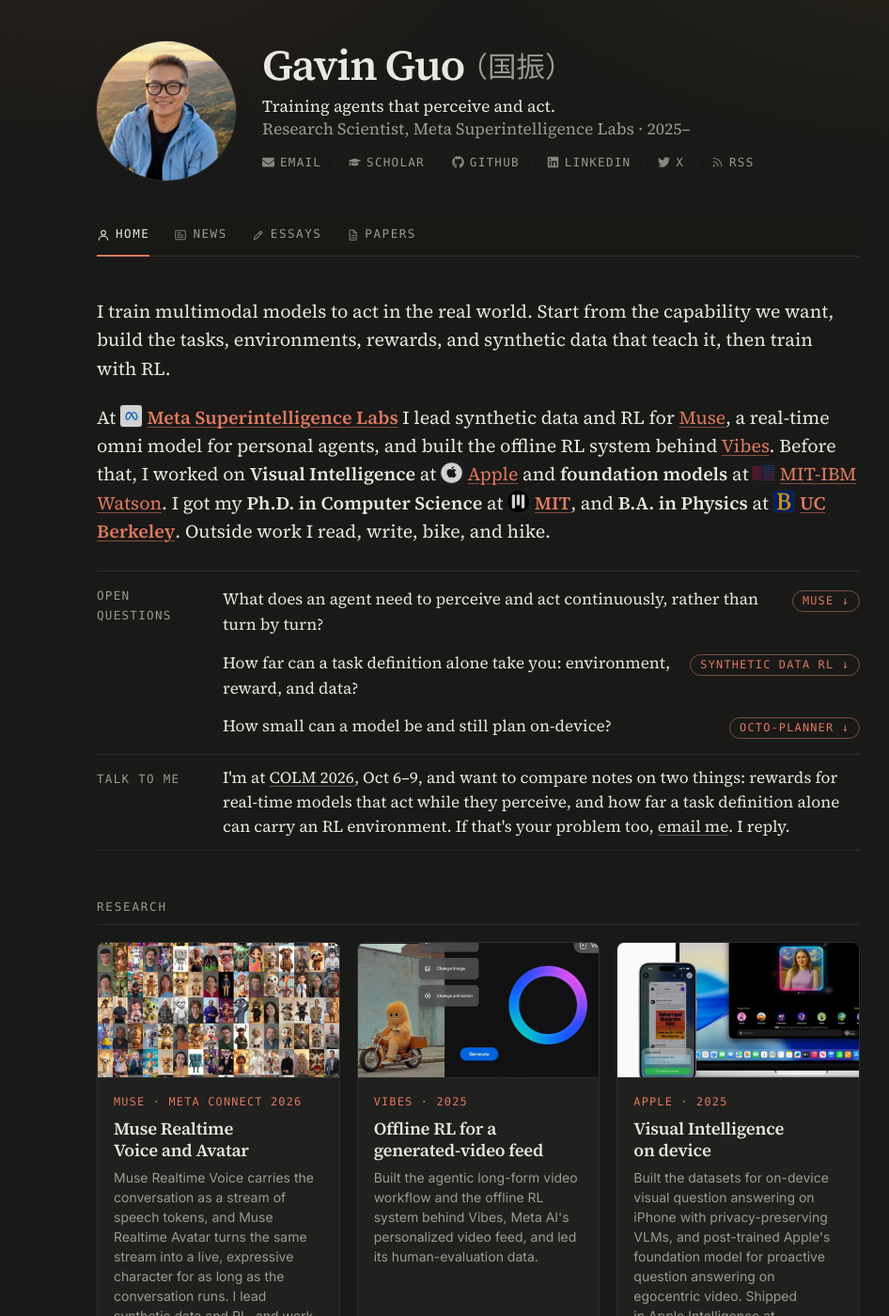
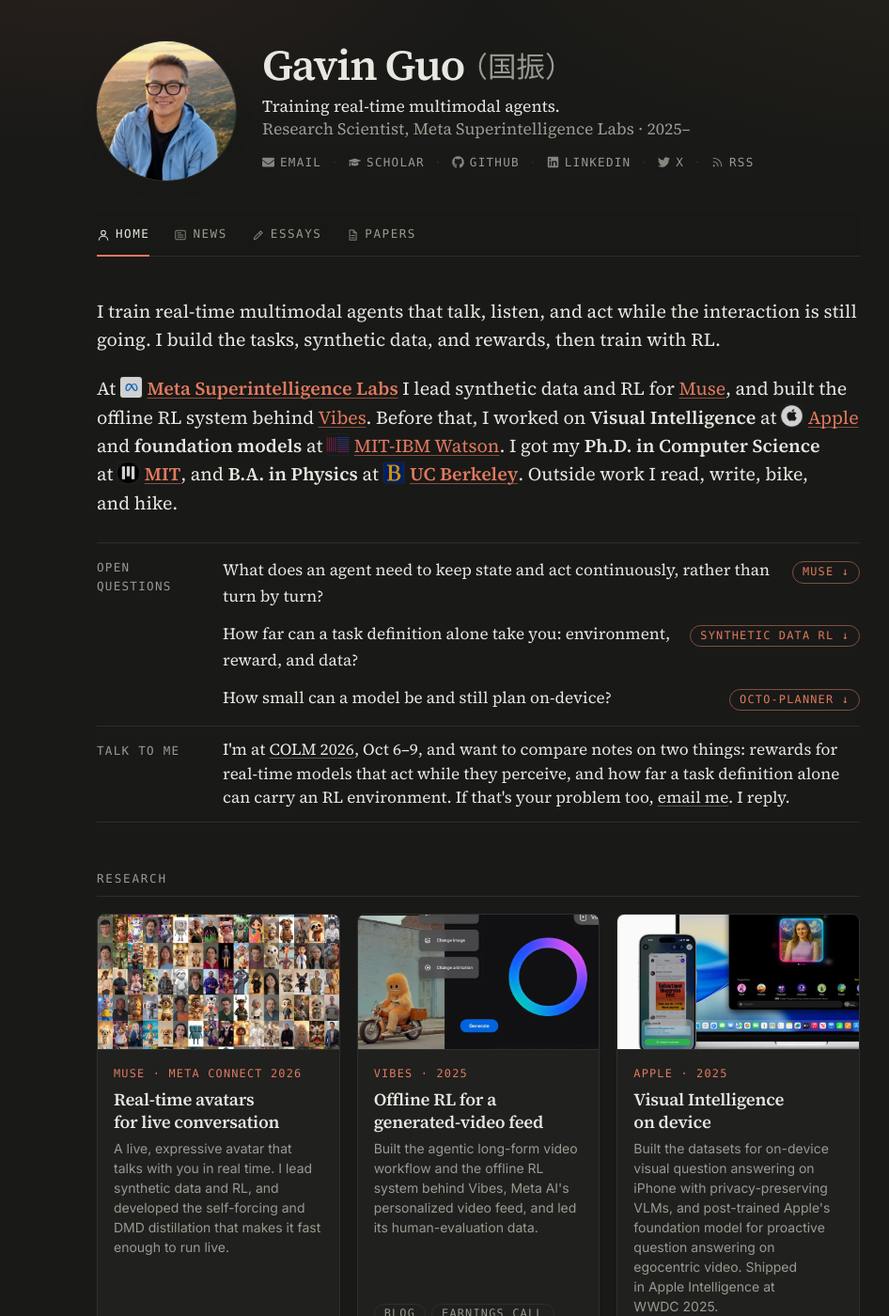
Before and after one commit to zguo0525/zguo0525.github.io, a Jekyll site: the page built from index.md, in a window 1280 px wide and 1400 px high. Shown: the whole window at 94% size, without its empty margins (131-1077 px from the left). Built offline with Jekyll 4.4.1, drawn with Linux system fonts in a browser that asks for light colours; some of the changed text lies outside the part shown.

Commit message:
New opening and tagline, CV links on research cards, fix JetMoE claim, add Muse report to papers
Co-Authored-By: Claude Opus 5.5 (1M context) <noreply@anthropic.com>
Claude-Session: https://claude.ai/code/session_01HnC98uYSSXDKz9D1f4jfEu

```diff
--- a/_config.yml
+++ b/_config.yml
@@ -1,5 +1,5 @@
 title: Gavin Guo (国振)
-description: Training agents that perceive and act. Synthetic data and RL for real-time omni models at Meta Superintelligence Labs; previously Visual Intelligence at Apple and foundation models at MIT-IBM Watson AI Lab. Ph.D. MIT.
+description: Training real-time multimodal agents. Synthetic data and RL for Muse at Meta Superintelligence Labs; previously Visual Intelligence at Apple and foundation models at MIT-IBM Watson AI Lab. Ph.D. MIT.
 url: "https://zguo0525.github.io"
 logo: profile.jpeg
 
--- a/_layouts/default.html
+++ b/_layouts/default.html
@@ -6,7 +6,7 @@
     <meta name="theme-color" content="#191917">
     <meta name="color-scheme" content="dark">
     {% assign is_home_head = false %}{% if page.url == '/' or page.url == '/index.html' %}{% assign is_home_head = true %}{% endif %}
-    <title>{% if is_home_head %}Gavin Guo (国振) · Training agents that perceive and act{% else %}{{ page.title }} · Gavin Guo{% endif %}</title>
+    <title>{% if is_home_head %}Gavin Guo (国振) · Training real-time multimodal agents{% else %}{{ page.title }} · Gavin Guo{% endif %}</title>
     {% seo title=false %}
     <link rel="alternate" type="application/atom+xml" title="Essays — Gavin Guo" href="{{ '/feed/articles.xml' | relative_url }}">
     <link rel="icon" type="image/png" sizes="64x64" href="{{ '/favicon.png' | relative_url }}?v={{ site.time | date: '%s' }}">
@@ -51,7 +51,7 @@
           <div class="title-row">
             <h1 class="site-title"><a href="{{ '/' | absolute_url }}">Gavin Guo</a><span class="site-cjk">（国振）</span></h1>
           </div>
-          <p class="site-tagline"><span class="tagline-thesis">Training agents that perceive and act.</span> <span class="tagline-org">Research Scientist, Meta Superintelligence Labs · 2025–</span></p>
+          <p class="site-tagline"><span class="tagline-thesis">Training real-time multimodal agents.</span> <span class="tagline-org">Research Scientist, Meta Superintelligence Labs · 2025–</span></p>
         </div>
         <ul class="links" aria-label="Contact and profiles">
           <li><a href="mailto:{{ site.author.email }}">{% include icon-envelope.svg %}Email</a></li>
--- a/index.md
+++ b/index.md
@@ -1,16 +1,16 @@
 ---
 layout: default
-title: Training agents that perceive and act
+title: Training real-time multimodal agents
 ---
 
-I train multimodal models to act in the real world. Start from the capability we want, build the tasks, environments, rewards, and synthetic data that teach it, then train with RL.
+I train real-time multimodal agents that talk, listen, and act while the interaction is still going. I build the tasks, synthetic data, and rewards, then train with RL.
 
-At <img class="logo-inline" src="{{ '/assets/logos/meta.com.png' | relative_url }}" alt="" width="16" height="16">[**Meta Superintelligence Labs**](https://ai.meta.com/) I lead synthetic data and RL for [Muse](https://research.meta.ai/blog/bringing-your-muse-to-life), a real-time omni model for personal agents, and built the offline RL system behind [Vibes](https://about.fb.com/news/2025/09/introducing-vibes-ai-videos/). Before that, I worked on **Visual Intelligence** at <img class="logo-inline" src="{{ '/assets/logos/apple.com.png' | relative_url }}" alt="" width="16" height="16">[Apple](https://www.apple.com/newsroom/2025/06/apple-intelligence-gets-even-more-powerful-with-new-capabilities-across-apple-devices/) and **foundation models** at <img class="logo-inline" src="{{ '/assets/logos/mitibmwatsonailab.mit.edu.png' | relative_url }}" alt="" width="16" height="16">[MIT-IBM Watson](https://mitibmwatsonailab.mit.edu/). I got my **Ph.D. in Computer Science** at <img class="logo-inline" src="{{ '/assets/logos/mit.edu.png' | relative_url }}" alt="" width="16" height="16">[**MIT**](https://www.mit.edu/), and **B.A. in Physics** at <img class="logo-inline" src="{{ '/assets/logos/berkeley.edu.png' | relative_url }}" alt="" width="16" height="16">[**UC Berkeley**](https://www.berkeley.edu/). Outside work I read, write, bike, and hike.
+At <img class="logo-inline" src="{{ '/assets/logos/meta.com.png' | relative_url }}" alt="" width="16" height="16">[**Meta Superintelligence Labs**](https://ai.meta.com/) I lead synthetic data and RL for [Muse](https://research.meta.ai/blog/bringing-your-muse-to-life), and built the offline RL system behind [Vibes](https://about.fb.com/news/2025/09/introducing-vibes-ai-videos/). Before that, I worked on **Visual Intelligence** at <img class="logo-inline" src="{{ '/assets/logos/apple.com.png' | relative_url }}" alt="" width="16" height="16">[Apple](https://www.apple.com/newsroom/2025/06/apple-intelligence-gets-even-more-powerful-with-new-capabilities-across-apple-devices/) and **foundation models** at <img class="logo-inline" src="{{ '/assets/logos/mitibmwatsonailab.mit.edu.png' | relative_url }}" alt="" width="16" height="16">[MIT-IBM Watson](https://mitibmwatsonailab.mit.edu/). I got my **Ph.D. in Computer Science** at <img class="logo-inline" src="{{ '/assets/logos/mit.edu.png' | relative_url }}" alt="" width="16" height="16">[**MIT**](https://www.mit.edu/), and **B.A. in Physics** at <img class="logo-inline" src="{{ '/assets/logos/berkeley.edu.png' | relative_url }}" alt="" width="16" height="16">[**UC Berkeley**](https://www.berkeley.edu/). Outside work I read, write, bike, and hike.
 
 <dl class="now" markdown="0">
   <div class="now-row"><dt>Open questions</dt><dd>
     <ul>
-      <li>What does an agent need to perceive and act continuously, rather than turn by turn? <a class="chip chip-jump" href="#muse">Muse ↓</a></li>
+      <li>What does an agent need to keep state and act continuously, rather than turn by turn? <a class="chip chip-jump" href="#muse">Muse ↓</a></li>
       <li>How far can a task definition alone take you: environment, reward, and data? <a class="chip chip-jump" href="#synthetic-data-rl">Synthetic Data RL ↓</a></li>
       <li>How small can a model be and still plan on-device? <a class="chip chip-jump" href="#octo-planner">Octo-planner ↓</a></li>
     </ul>
@@ -28,9 +28,9 @@ At <img class="logo-inline" src="{{ '/assets/logos/meta.com.png' | relative_url
   </a>
   <div class="rs-text">
     <div class="rs-kicker">Muse · Meta Connect 2026</div>
-    <h3><a href="https://research.meta.ai/blog/bringing-your-muse-to-life">Muse Realtime Voice and Avatar</a></h3>
-    <p>Muse Realtime Voice carries the conversation as a stream of speech tokens, and Muse Realtime Avatar turns the same stream into a live, expressive character for as long as the conversation runs. I lead synthetic data and RL, and work on the distillation that makes it fast enough to serve in real time.</p>
-    <p class="rs-refs"><a class="chip" href="https://research.meta.ai/blog/bringing-your-muse-to-life">Keynote</a></p>
+    <h3><a href="https://research.meta.ai/blog/bringing-your-muse-to-life">Real-time avatars for live conversation</a></h3>
+    <p>A live, expressive avatar that talks with you in real time. I lead synthetic data and RL, and developed the self-forcing and DMD distillation that makes it fast enough to run live.</p>
+    <p class="rs-refs"><a class="chip" href="https://research.meta.ai/blog/bringing-your-muse-to-life">Blog</a><a class="chip" href="https://x.com/AIatMeta/status/2102997291732766943">Keynote</a></p>
   </div>
 </article>
 
@@ -42,7 +42,7 @@ At <img class="logo-inline" src="{{ '/assets/logos/meta.com.png' | relative_url
     <div class="rs-kicker">Vibes · 2025</div>
     <h3><a href="https://about.fb.com/news/2025/09/introducing-vibes-ai-videos/">Offline RL for a generated-video feed</a></h3>
     <p>Built the agentic long-form video workflow and the offline RL system behind Vibes, Meta AI's personalized video feed, and led its human-evaluation data.</p>
-    <p class="rs-refs"><a class="chip" href="https://about.fb.com/news/2025/09/introducing-vibes-ai-videos/">Blog</a></p>
+    <p class="rs-refs"><a class="chip" href="https://about.fb.com/news/2025/09/introducing-vibes-ai-videos/">Blog</a><a class="chip" href="https://s21.q4cdn.com/399680738/files/doc_financials/2025/q3/META-Q3-2025-Earnings-Call-Transcript.pdf">Earnings call</a><a class="chip" href="https://about.fb.com/news/2025/11/bringing-vibes-to-europe-a-new-way-to-create-share-and-play-in-the-meta-ai-app/">Europe</a></p>
   </div>
 </article>
 
@@ -54,7 +54,7 @@ At <img class="logo-inline" src="{{ '/assets/logos/meta.com.png' | relative_url
     <div class="rs-kicker">Apple · 2025</div>
     <h3><a href="https://www.apple.com/newsroom/2025/06/apple-intelligence-gets-even-more-powerful-with-new-capabilities-across-apple-devices/">Visual Intelligence on device</a></h3>
     <p>Built the datasets for on-device visual question answering on iPhone with privacy-preserving VLMs, and post-trained Apple's foundation model for proactive question answering on egocentric video. Shipped in Apple Intelligence at WWDC 2025.</p>
-    <p class="rs-refs"><a class="chip" href="https://www.apple.com/newsroom/2025/06/apple-intelligence-gets-even-more-powerful-with-new-capabilities-across-apple-devices/">Blog</a></p>
+    <p class="rs-refs"><a class="chip" href="https://www.apple.com/newsroom/2025/06/apple-intelligence-gets-even-more-powerful-with-new-capabilities-across-apple-devices/">Blog</a><a class="chip" href="https://machinelearning.apple.com/research/apple-foundation-models-tech-report-2025">Tech report</a></p>
   </div>
 </article>
 
@@ -76,9 +76,9 @@ At <img class="logo-inline" src="{{ '/assets/logos/meta.com.png' | relative_url
   </a>
   <div class="rs-text">
     <div class="rs-kicker">JetMoE · 2024</div>
-    <h3><a href="https://arxiv.org/abs/2404.07413">Open MoE at Llama2-13B quality</a></h3>
-    <p>JetMoE-8B, an open-source mixture-of-experts model trained for a fraction of the usual cost that outperforms Llama2-13B, with a synthetic corpus for pre-training and post-training.</p>
-    <p class="rs-refs"><a class="chip" href="https://arxiv.org/abs/2404.07413">Paper</a><a class="chip" href="https://github.com/myshell-ai/JetMoE">Code</a></p>
+    <h3><a href="https://arxiv.org/abs/2404.07413">Llama2-level open MoE on a small budget</a></h3>
+    <p>JetMoE-8B, an open-source mixture-of-experts model trained for a fraction of the usual cost, with a synthetic corpus for pre-training and post-training. Its chat model beats Llama2-13B-Chat on MT-Bench.</p>
+    <p class="rs-refs"><a class="chip" href="https://arxiv.org/abs/2404.07413">Paper</a><a class="chip" href="https://github.com/myshell-ai/JetMoE">Code</a><a class="chip" href="https://huggingface.co/jetmoe/jetmoe-8b">Model</a><a class="chip" href="https://x.com/MIT_CSAIL/status/1775916496503656679">CSAIL</a></p>
   </div>
 </article>
 
@@ -90,13 +90,13 @@ At <img class="logo-inline" src="{{ '/assets/logos/meta.com.png' | relative_url
     <div class="rs-kicker">Octo-planner · 2024</div>
     <h3><a href="https://arxiv.org/abs/2406.18082">On-device planner-action agents</a></h3>
     <p>Efficient on-device task planning and decomposition, trained on a synthetic planning dataset with a multi-LoRA post-training pipeline.</p>
-    <p class="rs-refs"><a class="chip" href="https://arxiv.org/abs/2406.18082">Paper</a></p>
+    <p class="rs-refs"><a class="chip" href="https://arxiv.org/abs/2406.18082">Paper</a><a class="chip" href="https://huggingface.co/NexaAI/octopus-planning">Model</a><a class="chip" href="https://x.com/MIT_CSAIL/status/1806354919731179802">CSAIL</a></p>
   </div>
 </article>
 
 </div>
 
-<p class="more-link"><a href="{{ '/papers.html' | relative_url }}">All publications →</a></p>
+<p class="more-link"><a href="{{ '/papers.html' | relative_url }}">All publications →</a> · <a href="{{ site.author.googlescholar }}">Google Scholar →</a></p>
 
 ## News
 
```
Also changed, not shown: _data/papers.yml (+15 -1 lines), pages/bio.md (+1 -1 lines), assets/cards/gavin-guo-og.jpg.
